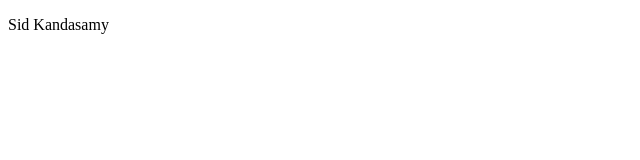
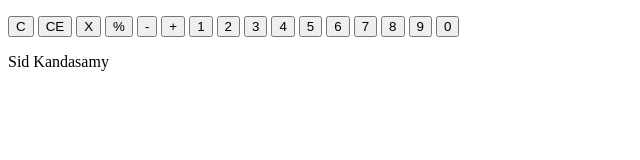
Before and after one commit to SidKandasamy/JS_Calculator_Challenge, a plain HTML site: page index.html in a window 1280 px wide. Shown: the whole page, without its empty margins (0-640 px from the left). Drawn offline with Linux system fonts and the light colour scheme; a web font is replaced by a local one.

Commit message:
number buttons and operators added

```diff
--- a/index.html
+++ b/index.html
@@ -24,8 +24,23 @@
 
                 </div>
 
-                <div id="calculations">
-
+                <div id="keyboard">
+                    <button>C</button>
+                    <button>CE</button>
+                    <button>X</button>
+                    <button>%</button>
+                    <button>-</button>
+                    <button>+</button>
+                    <button>1</button>
+                    <button>2</button>
+                    <button>3</button>
+                    <button>4</button>
+                    <button>5</button>
+                    <button>6</button>
+                    <button>7</button>
+                    <button>8</button>
+                    <button>9</button>
+                    <button>0</button>
                 </div>
         </div>
 
```
